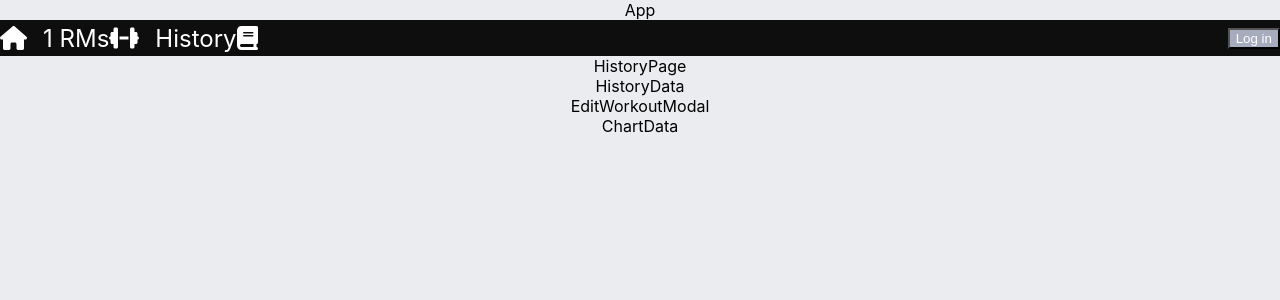
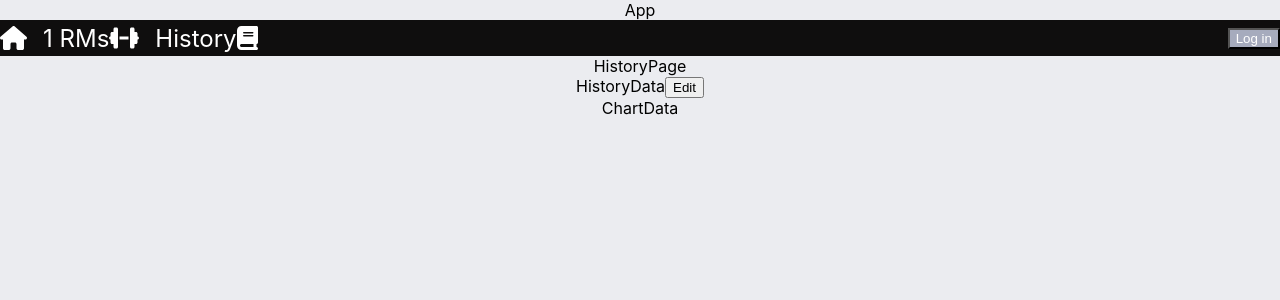
Before and after one commit to jrs-coding-school/jrs-max-lift-react-app-2022-c2, a React (Create React App) app: page /history in a window 1280 px wide. Shown: the top 300 px of the page. Built offline with nearby package versions, Linux system fonts and the light colour scheme.

Commit message:
added a modal to the history data component

```diff
--- a/src/components/historyData/HistoryData.js
+++ b/src/components/historyData/HistoryData.js
@@ -1,8 +1,21 @@
-import React from 'react'
+import React, { useState } from 'react'
+import { useBoolean } from '../../hooks/useBoolean'
 import EditWorkoutModal from '../editWorkoutModal/EditWorkoutModal'
+import Modal from '../Modal/Modal'
 import './HistoryData.css'
 
+
+
 export default function HistoryData() {
+
+  const [isModalOpen, toggleIsModalOpen] = useBoolean(false)
+
+  function handleSubmit() {
+    // do something and then
+    toggleIsModalOpen(); // close after
+  }
+
+
   return (
     <div>
       HistoryData
@@ -11,7 +24,24 @@ export default function HistoryData() {
       shown in the history page based on which workout is selected or
       maybe do accordions
       */}
-      <EditWorkoutModal />
-    </div>
+
+      {isModalOpen && (
+        <Modal title="Edit Workout History"
+          closeModal={toggleIsModalOpen} >
+
+          <div>Hi, i'm in the modal now</div>
+
+          <button onClick={toggleIsModalOpen}>
+            Close
+          </button>
+          <button onClick={handleSubmit}>
+            Save Changes
+          </button>
+
+        </Modal>
+      )}
+      <button onClick={toggleIsModalOpen}>Edit</button>
+
+    </div >
   )
 }
```
